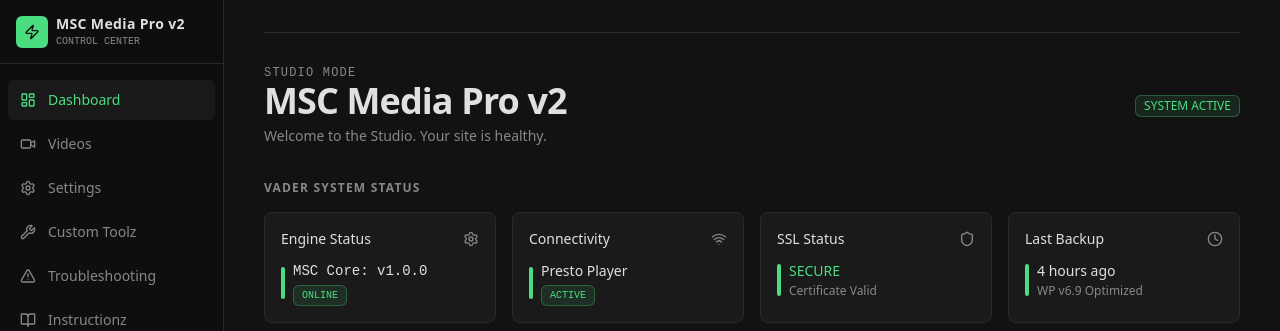
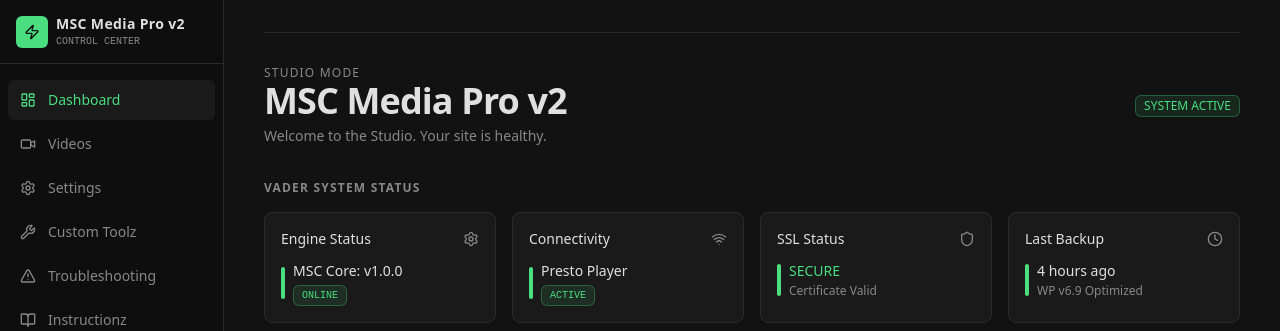
Before and after one commit to v0-Projectz/v0-msc-media-pro-plugin-v2, a Next.js app: page / in a window 1280 px wide. Shown: the top 331 px of the page. Built offline with nearby package versions, Linux system fonts and the light colour scheme.

Commit message:
style: update "Studio Mode" and "MSC Core" fonts to 'font-sans'
Consistent text styling with default app font for visual uniformity.

Co-authored-by: JonBeatz <32208102+jonbeatz@users.noreply.github.com>

```diff
--- a/components/msc/system-status.tsx
+++ b/components/msc/system-status.tsx
@@ -29,7 +29,7 @@ export function SystemStatus() {
         <div className="flex items-center gap-2">
           <div className="h-8 w-1 rounded-full bg-primary" />
           <div>
-            <p className="text-sm text-card-foreground font-mono">MSC Core: v1.0.0</p>
+            <p className="text-sm text-card-foreground font-sans">MSC Core: v1.0.0</p>
             <div className="mt-1 flex gap-2">
               <StatusBadge status="online" />
             </div>
--- a/components/msc/welcome-header.tsx
+++ b/components/msc/welcome-header.tsx
@@ -4,7 +4,7 @@ export function WelcomeHeader() {
   return (
     <div className="flex flex-col gap-1 md:flex-row md:items-center md:justify-between">
       <div>
-        <p className="text-xs font-mono text-muted-foreground tracking-widest uppercase">
+        <p className="text-xs font-sans text-muted-foreground tracking-widest uppercase">
           Studio Mode
         </p>
         <h1 className="text-3xl font-bold text-foreground tracking-tight lg:text-4xl">
```
